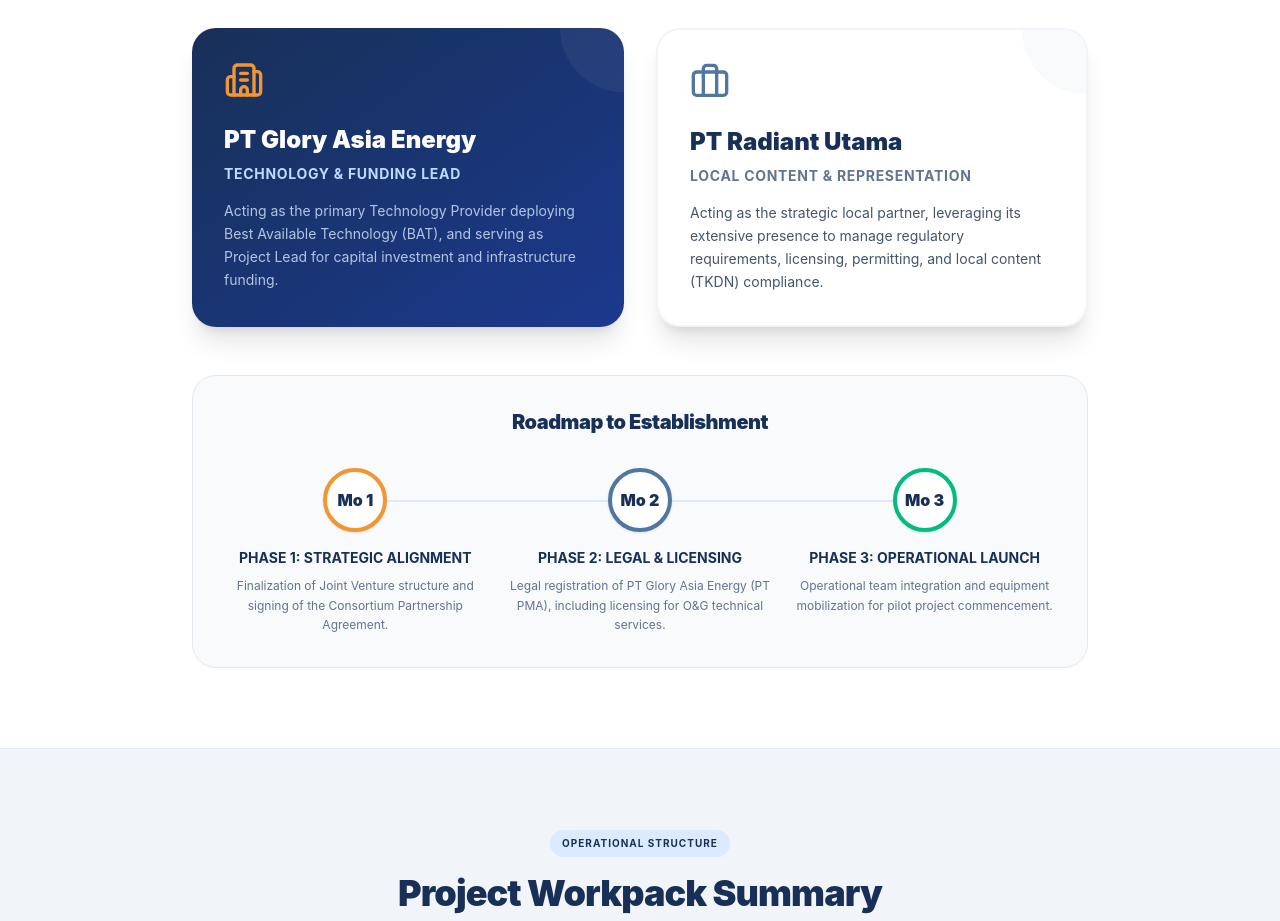
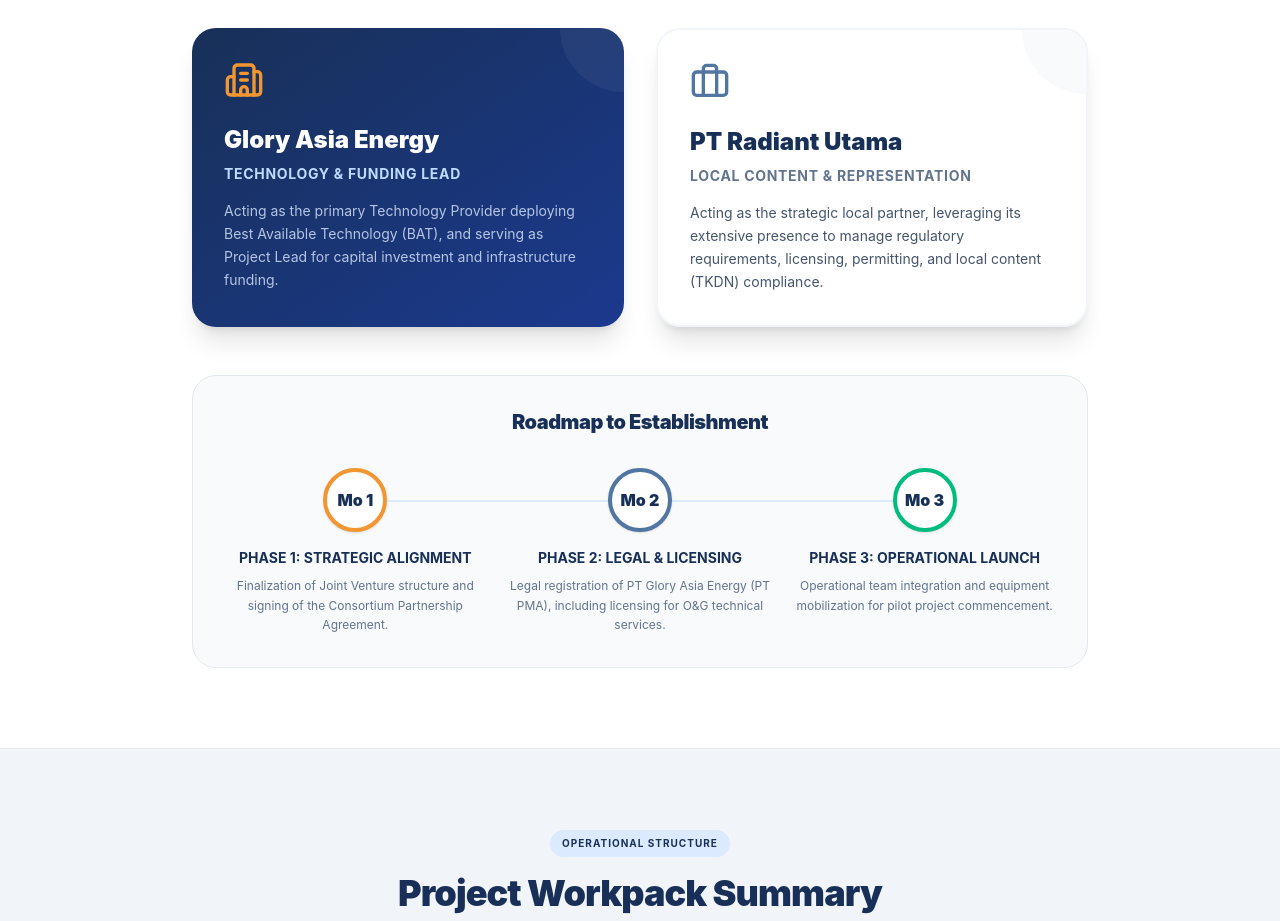
Before and after one commit to armarketingsolutions8/glory-asia-energy, a React (Vite) app: page / in a window 1280 px wide. Shown: the part 3360-4281 px from the top of the page. Built offline with nearby package versions, Linux system fonts and the light colour scheme.

Commit message:
Update website

```diff
--- a/src/App.jsx
+++ b/src/App.jsx
@@ -467,7 +467,7 @@
             <RevealOnScroll delay={100} className="bg-gradient-to-br from-[#183058] to-blue-900 rounded-3xl p-8 text-white shadow-xl relative overflow-hidden">
               <div className="absolute top-0 right-0 w-32 h-32 bg-white/5 rounded-full -translate-y-1/2 translate-x-1/2"></div>
               <Building2 className="text-[#F29631] mb-6" size={40} />
-              <h4 className="text-2xl font-black mb-2">PT Glory Asia Energy</h4>
+              <h4 className="text-2xl font-black mb-2">Glory Asia Energy</h4>
               <p className="text-blue-200 text-sm uppercase tracking-wider font-bold mb-4">Technology & Funding Lead</p>
               <p className="text-blue-100/80 text-sm leading-relaxed">
                 Acting as the primary Technology Provider deploying Best Available Technology (BAT), and serving as Project Lead for capital investment and infrastructure funding.
```
